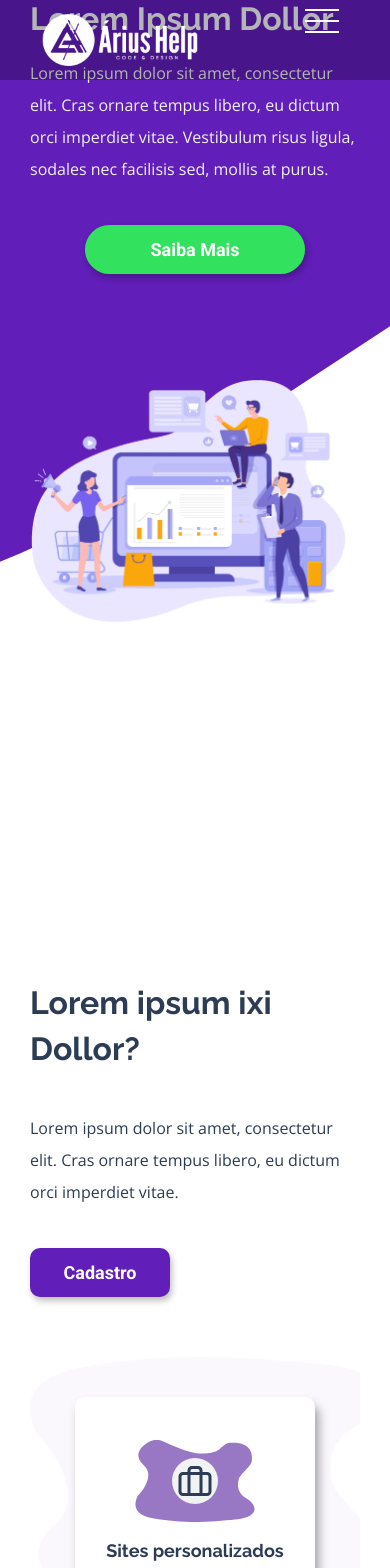
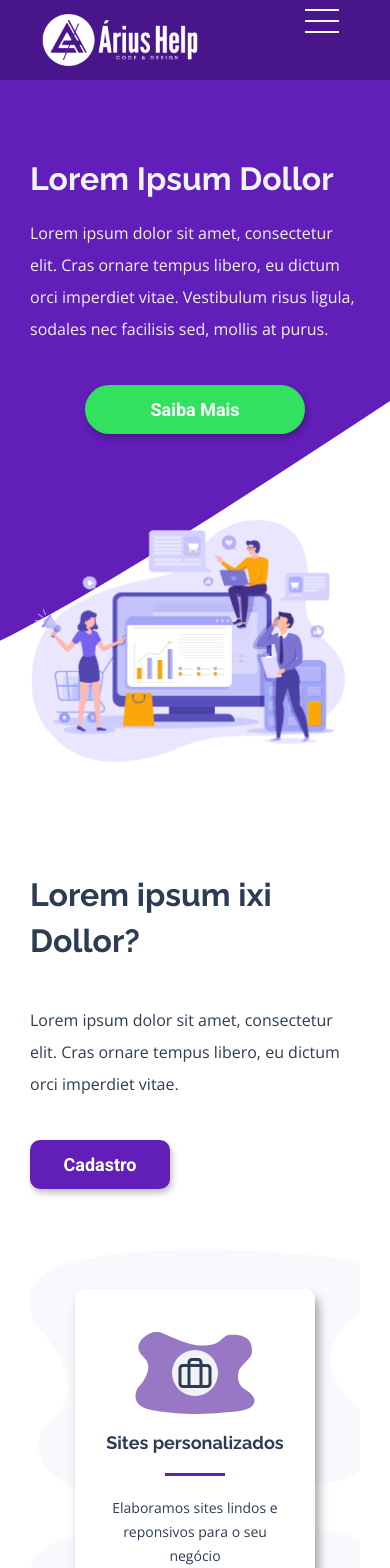
Before and after one commit to arius-help-dev/ariushelp-website, a React (Create React App) app in the folder web/: page / in a window 390 px wide. Shown: the top 1568 px of the page. Built offline with nearby package versions, Linux system fonts and the light colour scheme.

Commit message:
Home: Melhorando responsividade

```diff
--- a/web/src/pages/Home/styles.css
+++ b/web/src/pages/Home/styles.css
@@ -82,8 +82,12 @@ main .last-column img{
     align-items: center;
   }
 
+  main .first-column {
+    margin-top: 160px;
+  }
+
   main .last-column {
-    padding-top: 100px;
+    padding-top: 80px;
   }
 }
 
@@ -115,6 +119,8 @@ main .last-column img{
   display: flex;
   flex-direction: row;
   justify-content: space-between;
+  max-width: 1440px;
+  margin: 0px auto;
 }
 
 #intro-services .row .first-column {
@@ -169,6 +175,7 @@ main .last-column img{
 }
 
 @media(max-width: 1080px) {
+
   #intro-services .row {
     flex-direction: column;
     justify-content: flex-start;
@@ -176,7 +183,9 @@ main .last-column img{
   }
 
   #intro-services .row .first-column {
+    margin-top: 0px;
     padding-left: 0px;
+    max-width: 520px;
   }
 
   #intro-services .row .last-column {
@@ -210,12 +219,6 @@ main .last-column img{
   color: var(--white);
 }
 
-@media (max-width: 1080px) {
-  #intro-about {
-    background-repeat: repeat-y;
-  }
-}
-
 #intro-about .row {
   padding: 0px 70px;
   display: flex;
@@ -223,6 +226,8 @@ main .last-column img{
   justify-content: space-between;
   align-items: center;
   min-height: 740px;
+  max-width: 1440px;
+  margin: 0px auto;
 }
 
 #intro-about .row .first-column {
@@ -263,7 +268,17 @@ main .last-column img{
   max-width: 100%;
 }
 
+@media (min-width: 1500px) {
+  #intro-about {
+    margin-top: 80px;
+  }
+}
+
 @media (max-width: 1080px) {
+  #intro-about {
+    background-repeat: repeat-y;
+  }
+
   #intro-about .row {
     flex-direction: column;
     padding: 0px 30px;
```
